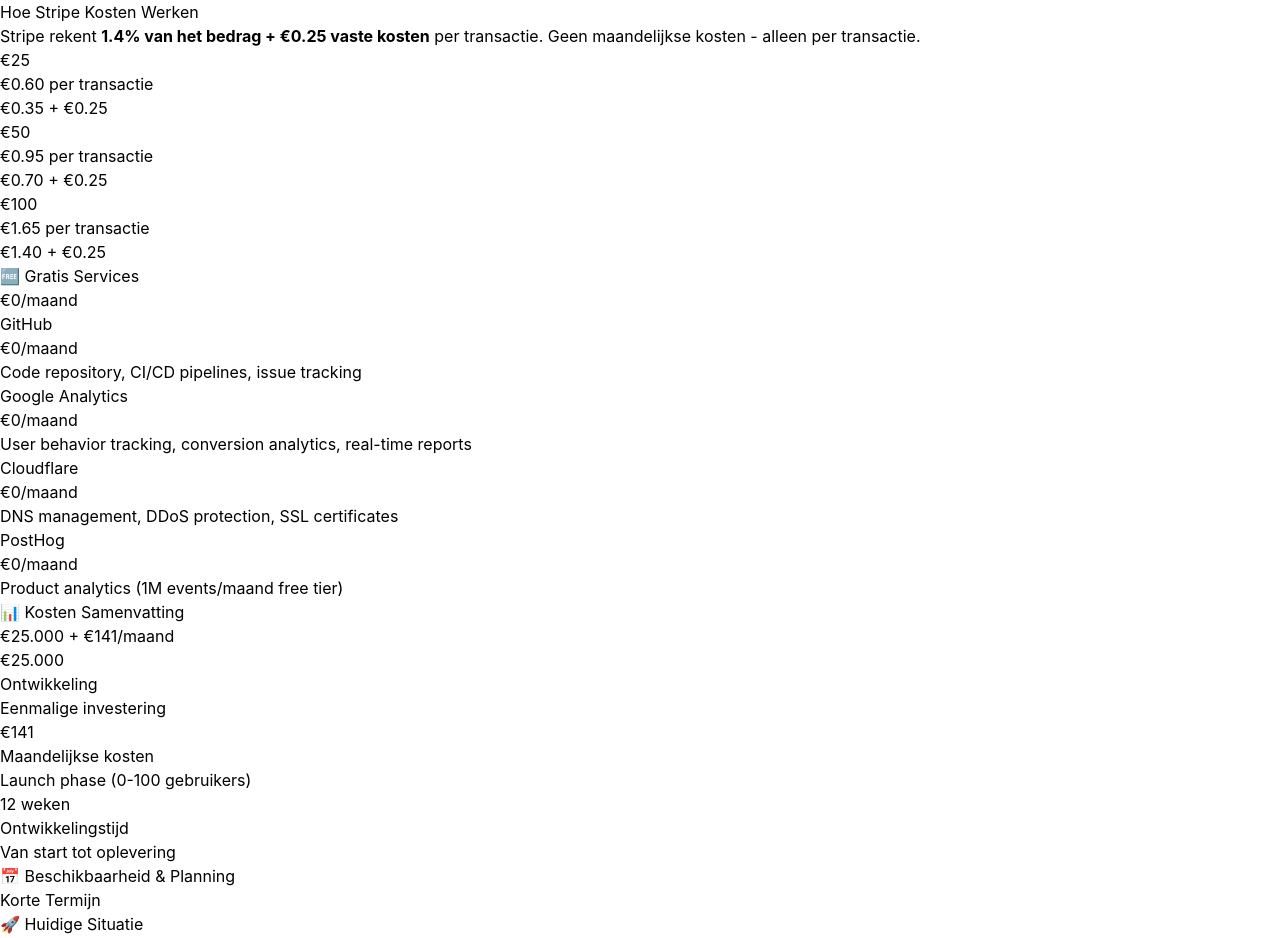
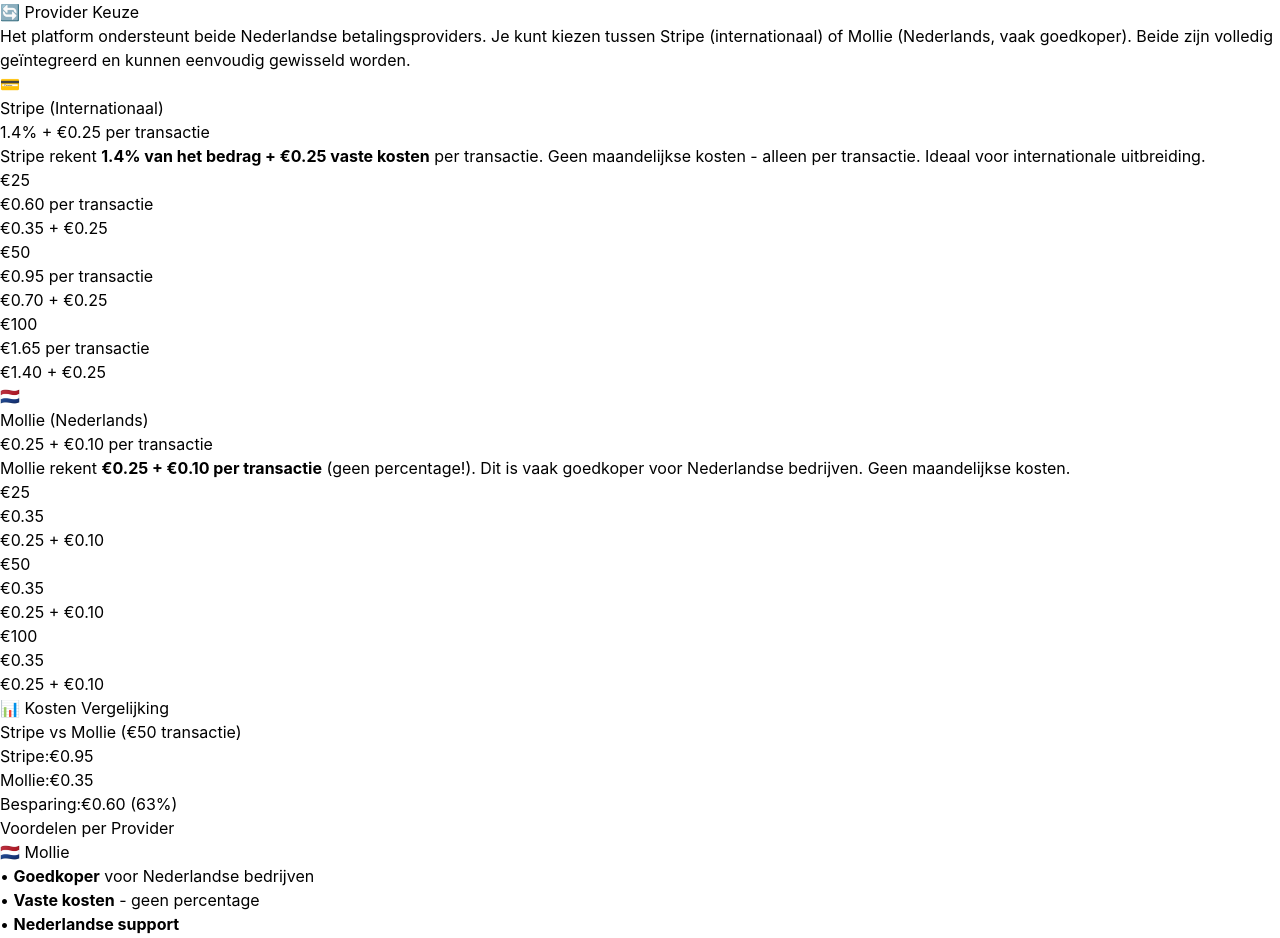
Before and after one commit to media2net-app/teambenji, a React (Vite) app: page /offerte in a window 1280 px wide. Shown: the part 7008-7946 px from the top of the page. Built offline with nearby package versions, Linux system fonts and the light colour scheme.

Commit message:
Add Mollie as alternative payment provider with cost comparison and switching capability

```diff
--- a/src/pages/OffertePage.tsx
+++ b/src/pages/OffertePage.tsx
@@ -764,14 +764,31 @@
           </div>
         </DataCard>
 
-        {/* Stripe Examples */}
-        <DataCard title="💳 Stripe Transactie Kosten" value="1.4% + €0.25" className="mb-8">
-          <div className="bg-[#1A1D29] rounded-lg p-6">
+        {/* Payment Providers */}
+        <DataCard title="💳 Betalingsproviders" value="Stripe of Mollie" className="mb-8">
+          <div className="space-y-6">
+            {/* Provider Selection */}
+            <div className="bg-[#1A1D29] rounded-lg p-6 border border-[#2A2D3A]">
+              <h3 className="text-lg font-semibold text-white mb-4">🔄 Provider Keuze</h3>
+              <p className="text-gray-300 mb-4">
+                Het platform ondersteunt beide Nederlandse betalingsproviders. Je kunt kiezen tussen Stripe (internationaal)
+                of Mollie (Nederlands, vaak goedkoper). Beide zijn volledig geïntegreerd en kunnen eenvoudig gewisseld worden.
+              </p>
+            </div>
+
+            {/* Stripe Section */}
+            <div className="bg-[#1A1D29] rounded-lg p-6 border border-[#2A2D3A]">
+              <div className="flex items-center space-x-3 mb-4">
+                <div className="text-2xl">💳</div>
+                <div>
+                  <h3 className="text-xl font-semibold text-white">Stripe (Internationaal)</h3>
+                  <p className="text-gray-400">1.4% + €0.25 per transactie</p>
+                </div>
+              </div>
               <div className="mb-4">
-              <h3 className="text-lg font-semibold text-white mb-2">Hoe Stripe Kosten Werken</h3>
                 <p className="text-gray-300">
                   Stripe rekent <strong>1.4% van het bedrag + €0.25 vaste kosten</strong> per transactie.
-                Geen maandelijkse kosten - alleen per transactie.
+                  Geen maandelijkse kosten - alleen per transactie. Ideaal voor internationale uitbreiding.
                 </p>
               </div>
 
@@ -783,6 +800,85 @@
                     <div className="text-sm text-gray-400">{example.breakdown}</div>
                   </div>
                 ))}
+              </div>
+            </div>
+
+            {/* Mollie Section */}
+            <div className="bg-[#1A1D29] rounded-lg p-6 border border-[#2A2D3A]">
+              <div className="flex items-center space-x-3 mb-4">
+                <div className="text-2xl">🇳🇱</div>
+                <div>
+                  <h3 className="text-xl font-semibold text-white">Mollie (Nederlands)</h3>
+                  <p className="text-gray-400">€0.25 + €0.10 per transactie</p>
+                </div>
+              </div>
+              <div className="mb-4">
+                <p className="text-gray-300">
+                  Mollie rekent <strong>€0.25 + €0.10 per transactie</strong> (geen percentage!).
+                  Dit is vaak goedkoper voor Nederlandse bedrijven. Geen maandelijkse kosten.
+                </p>
+              </div>
+
+              <div className="grid grid-cols-1 md:grid-cols-3 gap-4">
+                {[
+                  { amount: '€25', cost: '€0.35', breakdown: '€0.25 + €0.10' },
+                  { amount: '€50', cost: '€0.35', breakdown: '€0.25 + €0.10' },
+                  { amount: '€100', cost: '€0.35', breakdown: '€0.25 + €0.10' }
+                ].map((example, index) => (
+                  <div key={index} className="bg-[#2A2D3A] rounded-lg p-4 text-center">
+                    <div className="text-2xl font-bold text-white mb-2">{example.amount}</div>
+                    <div className="text-[#10B981] font-bold mb-1">{example.cost}</div>
+                    <div className="text-sm text-gray-400">{example.breakdown}</div>
+                  </div>
+                ))}
+              </div>
+            </div>
+
+            {/* Comparison */}
+            <div className="bg-[#1A1D29] rounded-lg p-6 border border-[#2A2D3A]">
+              <h3 className="text-lg font-semibold text-white mb-4">📊 Kosten Vergelijking</h3>
+              <div className="grid grid-cols-1 md:grid-cols-2 gap-6">
+                <div>
+                  <h4 className="font-semibold text-white mb-3">Stripe vs Mollie (€50 transactie)</h4>
+                  <div className="space-y-2">
+                    <div className="flex justify-between">
+                      <span className="text-gray-300">Stripe:</span>
+                      <span className="text-[#E33412] font-semibold">€0.95</span>
+                    </div>
+                    <div className="flex justify-between">
+                      <span className="text-gray-300">Mollie:</span>
+                      <span className="text-[#10B981] font-semibold">€0.35</span>
+                    </div>
+                    <div className="border-t border-[#2A2D3A] pt-2 mt-2">
+                      <div className="flex justify-between">
+                        <span className="text-white font-semibold">Besparing:</span>
+                        <span className="text-[#10B981] font-bold">€0.60 (63%)</span>
+                      </div>
+                    </div>
+                  </div>
+                </div>
+                <div>
+                  <h4 className="font-semibold text-white mb-3">Voordelen per Provider</h4>
+                  <div className="space-y-3">
+                    <div>
+                      <div className="font-medium text-white mb-1">🇳🇱 Mollie</div>
+                      <ul className="text-sm text-gray-300 space-y-1">
+                        <li>• <strong>Goedkoper</strong> voor Nederlandse bedrijven</li>
+                        <li>• <strong>Vaste kosten</strong> - geen percentage</li>
+                        <li>• <strong>Nederlandse support</strong></li>
+                      </ul>
+                    </div>
+                    <div>
+                      <div className="font-medium text-white mb-1">💳 Stripe</div>
+                      <ul className="text-sm text-gray-300 space-y-1">
+                        <li>• <strong>Internationaal</strong> - wereldwijde uitbreiding</li>
+                        <li>• <strong>Meer betaalmethoden</strong></li>
+                        <li>• <strong>Geavanceerde features</strong></li>
+                      </ul>
+                    </div>
+                  </div>
+                </div>
+              </div>
             </div>
           </div>
         </DataCard>
```
Lines whose indentation alone changed are shown as unchanged.
